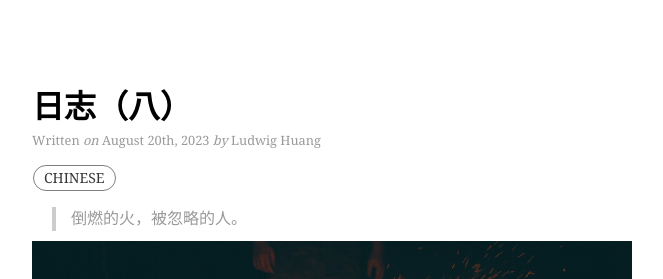
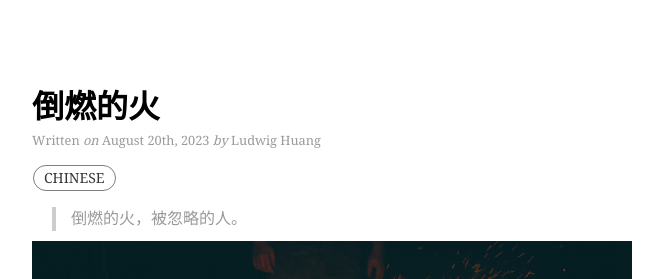
Before and after one commit to huang-feiyu/huang-feiyu.github.io, a Jekyll site: the page built from _posts/2023-08-20-diary-8.md, in a window 1280 px wide and 900 px high. Shown: the top 279 px of the window, without its empty margins (308-971 px from the left). Built offline with Jekyll 4.4.1, drawn with Linux system fonts in a browser that asks for light colours; nearby versions of some CDN libraries.

Commit message:
post: update name

```diff
--- a/_posts/2023-08-20-diary-8.md
+++ b/_posts/2023-08-20-diary-8.md
@@ -1,6 +1,6 @@
 ---
 layout:      post
-title:       日志（八）
+title:       倒燃的火
 author:      Ludwig Huang
 categories:  diary
 tags:        [chinese]
```
